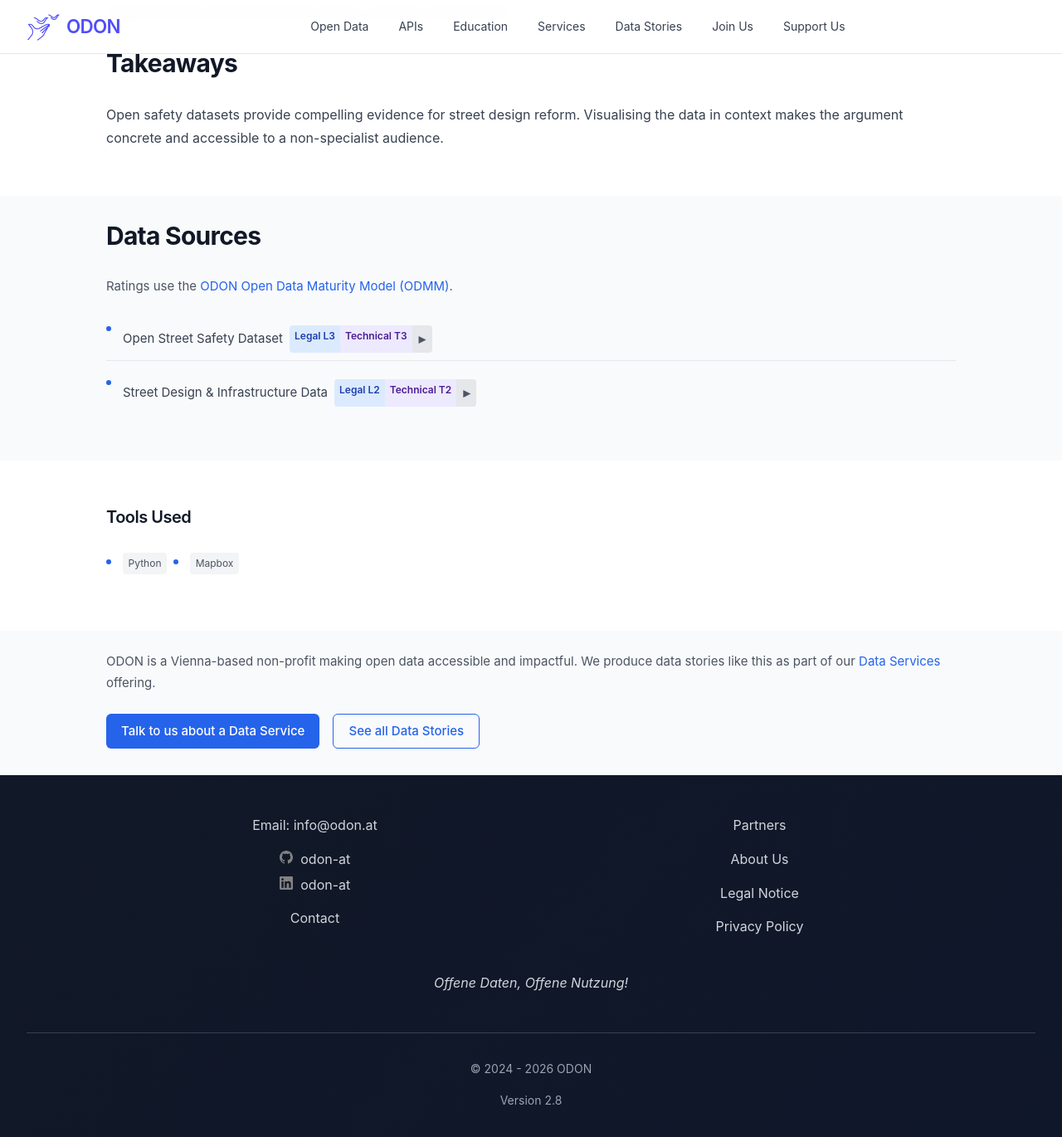
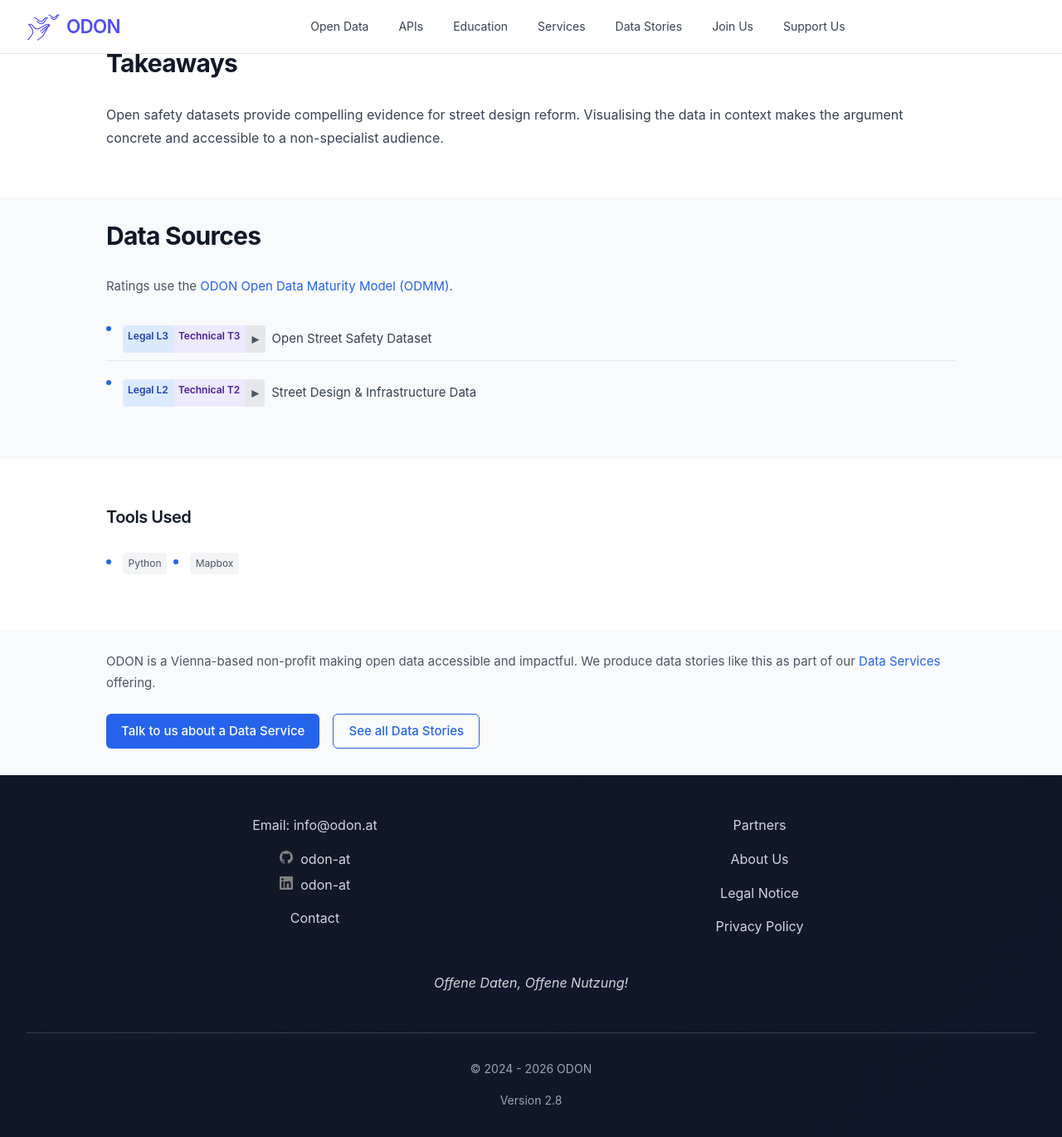
Before and after one commit to verein-odon/verein-odon.github.io, a Jekyll site: the page built from docs/_data_stories/street-safety.md, in a window 1280 px wide and 1400 px high, scrolled down 1341 px. Shown: the top 1370 px of the window at 83% size. Built offline with Jekyll 4.4.1, drawn with Linux system fonts in a browser that asks for light colours.

Commit message:
Data Stories improvements

```diff
--- a/docs/_layouts/data_story.html
+++ b/docs/_layouts/data_story.html
@@ -104,13 +104,13 @@
           <details class="ds-source-details">
             <summary class="ds-source-summary">
           {% endif %}
+            {% if source.odmm_legal or source.odmm_technical %}
+            {% include odmm-badge.html legal=source.odmm_legal technical=source.odmm_technical no_link="true" %}
+            {% endif %}
             {% if source.url and source.url != "" %}
             <a href="{{ source.url | escape }}" target="_blank" rel="noopener">{{ source.name | escape }}</a>
             {% else %}
             <span>{{ source.name | escape }}</span>
-            {% endif %}
-            {% if source.odmm_legal or source.odmm_technical %}
-            {% include odmm-badge.html legal=source.odmm_legal technical=source.odmm_technical no_link="true" %}
             {% endif %}
           {% if show_disclosure %}
             </summary>
--- a/docs/assets/main.scss
+++ b/docs/assets/main.scss
@@ -2525,8 +2525,9 @@
   flex-wrap: wrap;
   align-items: center;
   gap: 0.5rem;
-  cursor: pointer;
-}
+  cursor: default;
+}
+.ds-source-summary .odmm-badge--expandable { cursor: pointer; }
 .odmm-badge__chevron {
   background: var(--color-gray-200, #e5e7eb);
   color: var(--color-gray-600, #4b5563);
```
